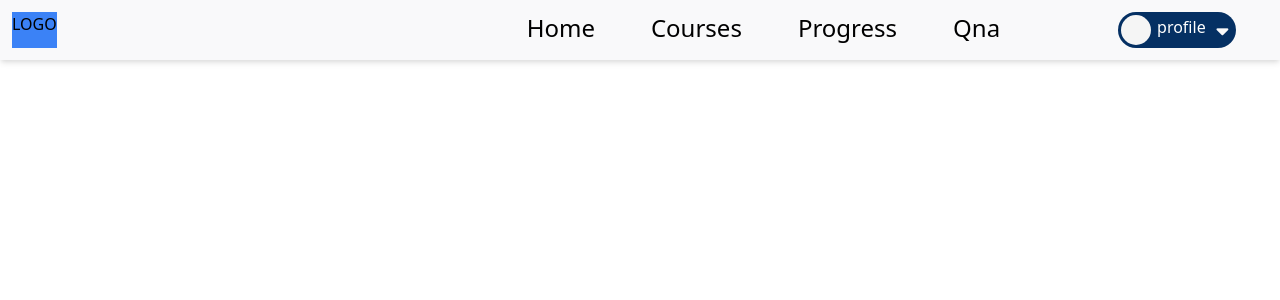
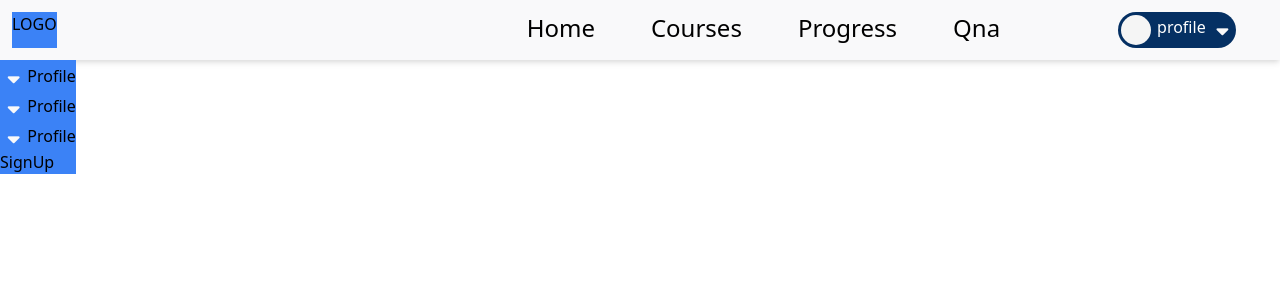
Before and after one commit to dsckiet/tech-geekz-frontend, a React (Create React App) app: page / in a window 1280 px wide. Shown: the top 300 px of the page. Built offline with nearby package versions, Linux system fonts and the light colour scheme.

Commit message:
--Navbar Dropdown--

```diff
--- a/src/components/NavBar.js
+++ b/src/components/NavBar.js
@@ -1,9 +1,11 @@
 import React from "react";
 import { NavLink } from "react-router-dom";
 import "./navbar.css";
+import { Link } from "react-router-dom";
 
 function NavBar() {
   return (
+    <div>
       <nav className="p-3 w-full h-15 shadow-md flex justify-between navbar">
         <div className="bg-blue-500">LOGO</div>
         <div className="pl-96">
@@ -29,6 +31,26 @@ function NavBar() {
           <i class="fas fa-sort-down fa-lg icon"></i>
         </div>
       </nav>
+      <div className="bg-blue-500 inline-block">
+        <div>
+          <i class="fas fa-sort-down fa-lg icon"></i>
+          <Link>Profile</Link>
+        </div>
+        <div>
+          <i class="fas fa-sort-down fa-lg icon"></i>
+          <Link>Profile</Link>
+        </div>
+        <div>
+          <i class="fas fa-sort-down fa-lg icon"></i>
+          <Link>Profile</Link>
+        </div>
+        <div>
+          <Link>
+            <button className="bg-white-500">SignUp</button>
+          </Link>
+        </div>
+      </div>
+    </div>
   );
 }
 
```
Lines whose indentation alone changed are shown as unchanged.
